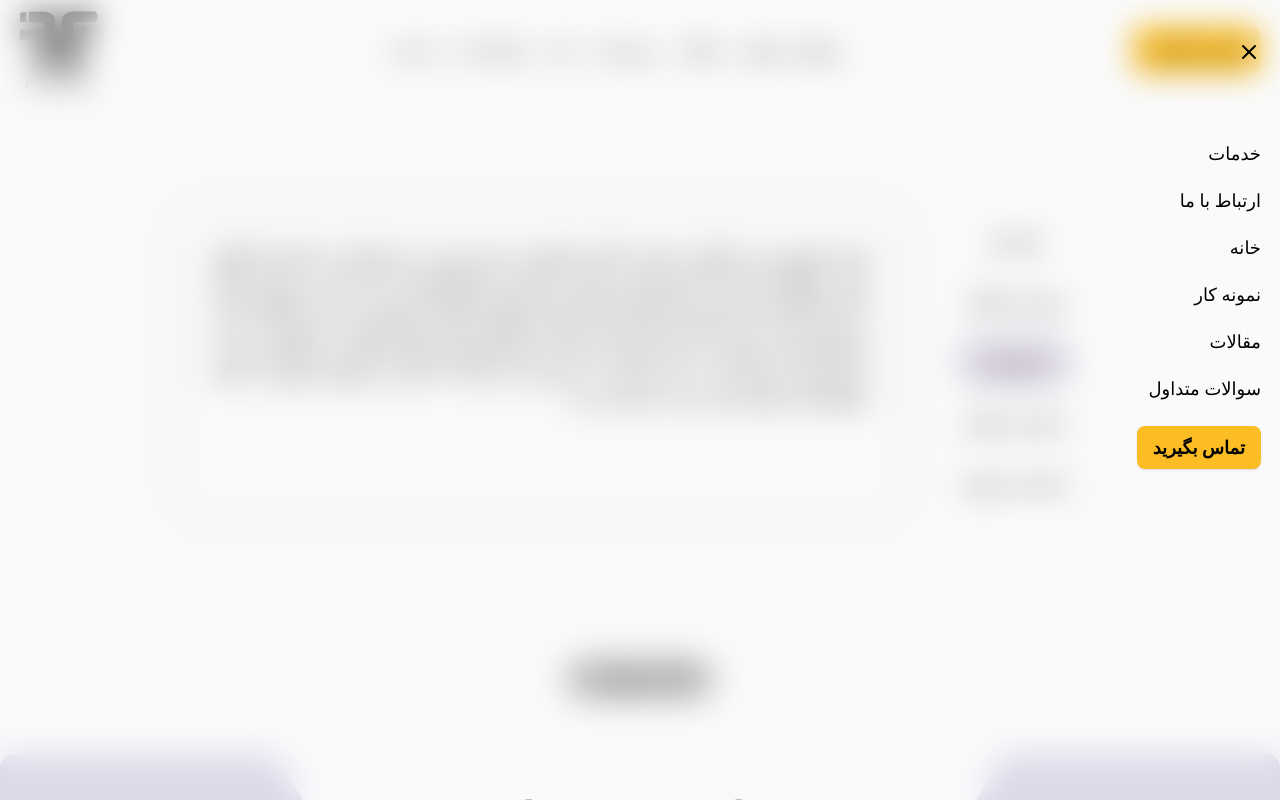
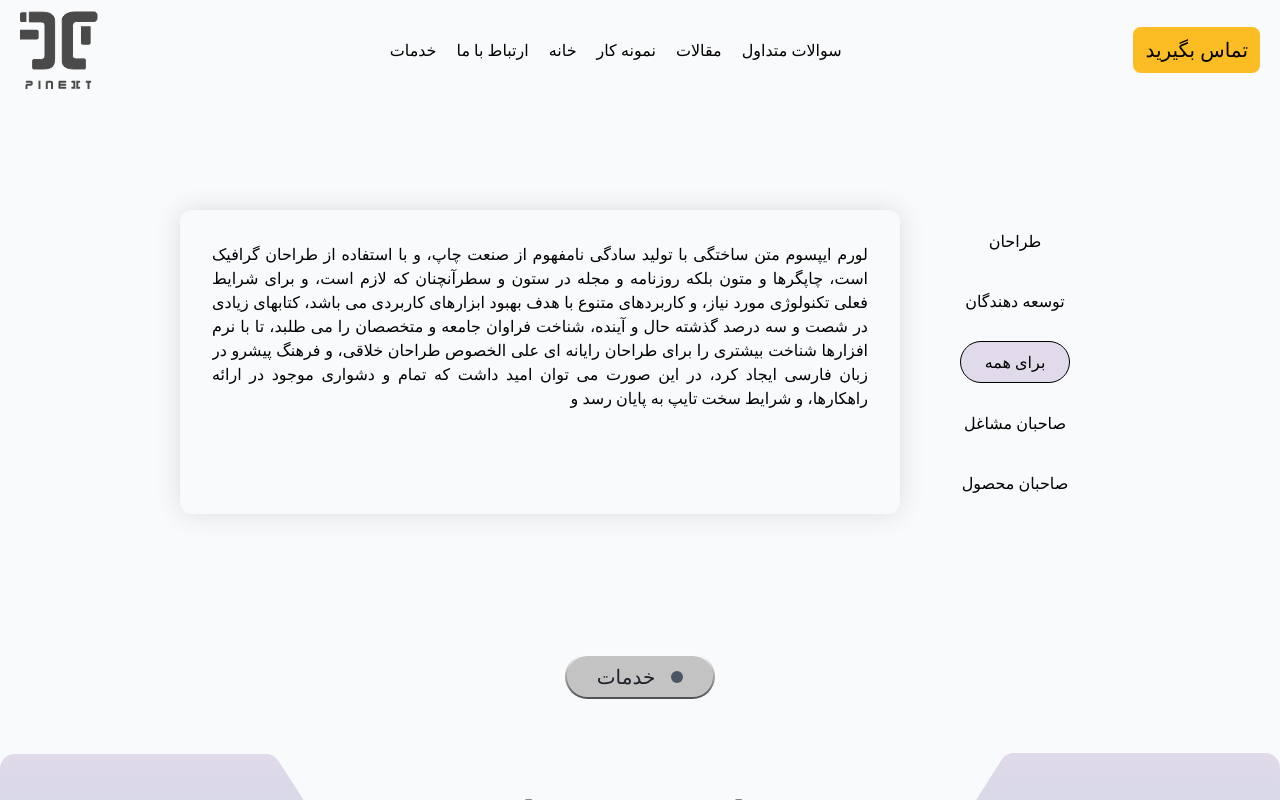
Before and after one commit to Ghostmaysam1/pinext, a React (Vite) app: page / in a window 1280 px wide. Shown: the top 800 px of the page. Built offline with nearby package versions, Linux system fonts and the light colour scheme.

Commit message:
fix: set initial state of menu to closed

```diff
--- a/src/components/navbar/Navbar.jsx
+++ b/src/components/navbar/Navbar.jsx
@@ -2,7 +2,7 @@ import { useState } from "react";
 import MobileMenu from "./components/mobileMenu/MobileMenu";
 
 function Navbar({ className }) {
-    const [isMenuOpen, setIsMenuOpen] = useState(true)
+    const [isMenuOpen, setIsMenuOpen] = useState(false)
 
     let cls = className ? ' ' + className : '';
     const menuItems = [
```
